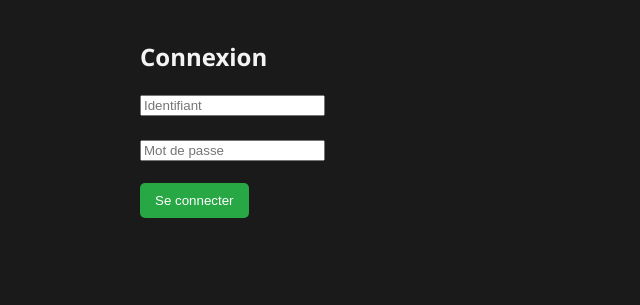
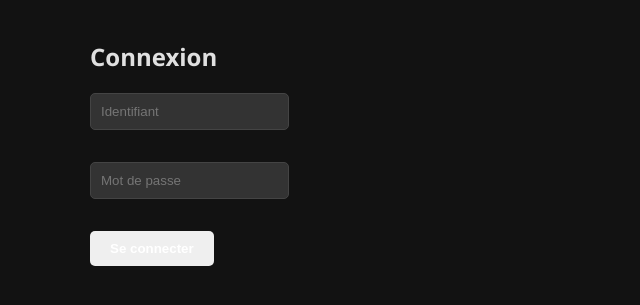
Before and after one commit to firedave-dev/VLoca, a PHP site: page /login.php in a window 1280 px wide. Shown: the top 305 px of the page, without its empty margins (0-640 px from the left). Run offline with PHP 8.4, Linux system fonts and the light colour scheme.

Commit message:
Complétion des styles

```diff
--- a/style.css
+++ b/style.css
@@ -1,30 +1,56 @@
-/* style.css */
+:root {
+         --bg: #121212;
+         --card: #1e1e1e;
+         --primary: #007bff;
+         --danger: #dc3545;
+         --text: #e0e0e0; }
+
 body {
-    font-family: 'Segoe UI', Tahoma, Geneva, Verdana, sans-serif;
-    background-color: #1a1a1a;
-    color: #f4f4f4;
-    margin: 0;
-    padding: 20px;
-}
+        font-family: 'Segoe UI',
+        sans-serif; background: var(--bg);
+        color: var(--text);
+        margin: 0;
+        padding: 20px; }
 
-.container { max-width: 1000px; margin: auto; }
+.container {
+        max-width: 1100px;
+        margin: auto; }
+
+nav {
+        background: var(--card);
+        padding: 15px;
+        border-radius: 10px;
+        margin-bottom: 20px;
+        display: flex;
+        gap: 15px; }
+
+
+nav a {
+        color: white;
+        text-decoration: none;
+        font-weight: bold; }
 
 .card {
-    background: #2d2d2d;
-    padding: 15px;
-    border-radius: 8px;
-    margin-bottom: 10px;
-    border-left: 5px solid #007bff;
-}
+        background: var(--card);
+        padding: 20px;
+        border-radius: 10px;
+        margin-bottom: 15px;
+        box-shadow: 0 4px 6px rgba(0,0,0,0.3); }
 
-.btn {
-    padding: 10px 15px;
-    border: none;
-    border-radius: 5px;
-    cursor: pointer;
-    text-decoration: none;
-    display: inline-block;
-}
+input, select {
+        background: #333;
+        border: 1px solid #444;
+        color: white;
+        padding: 10px;
+        border-radius: 5px;
+        margin-bottom: 10px; }
 
-.btn-add { background-color: #28a745; color: white; }
-.btn-del { background-color: #dc3545; color: white; }
+.btn { border: none; padding: 10px 20px; border-radius: 5px; cursor: pointer; color: white; font-weight: bold; }
+
+.btn-blue { background: var(--primary); }
+
+.btn-red { background: var(--danger); }
+
+table { width: 100%; border-collapse: collapse; margin-top: 10px; }
+
+th, td { padding: 12px; text-align: left; border-bottom: 1px solid #333; }
```
